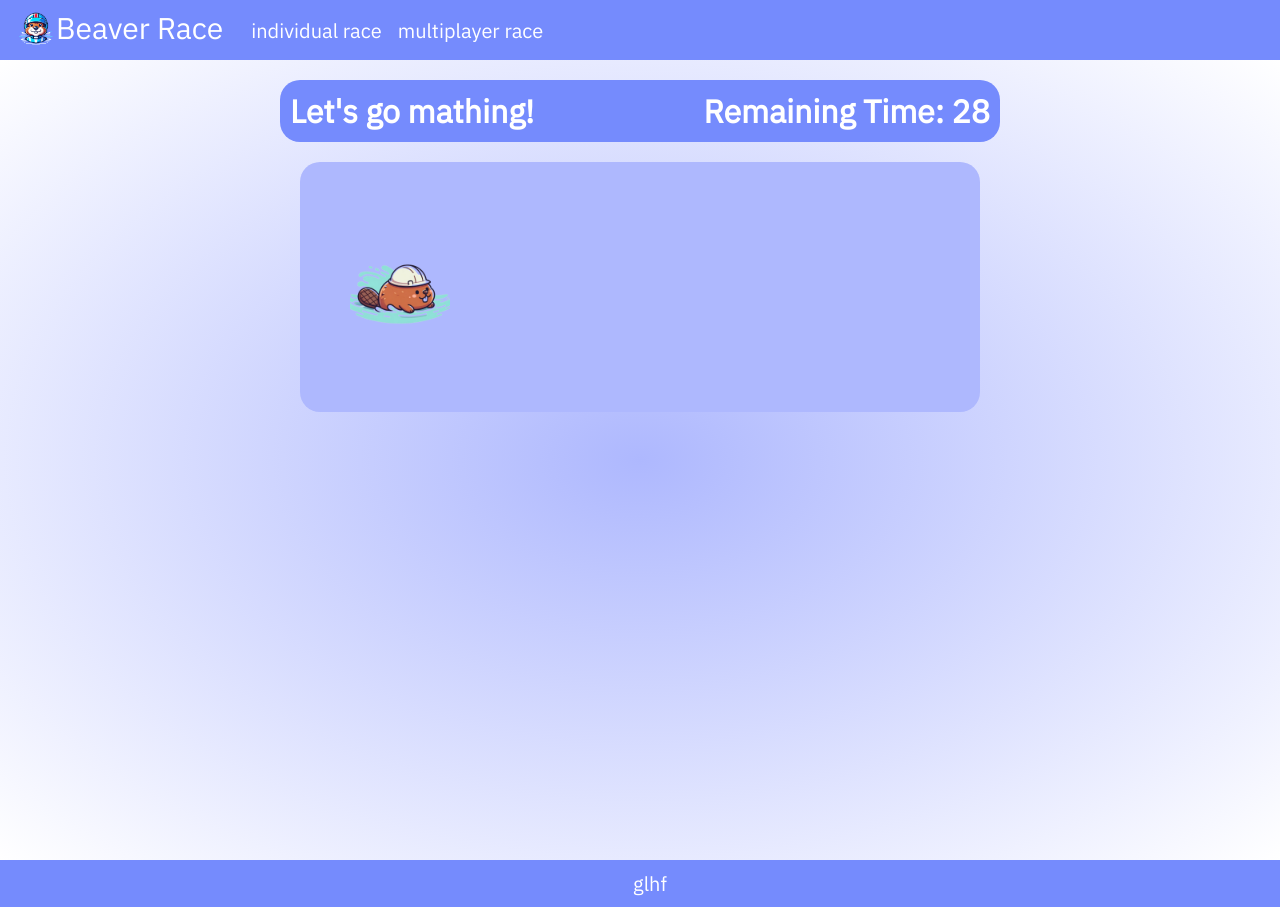
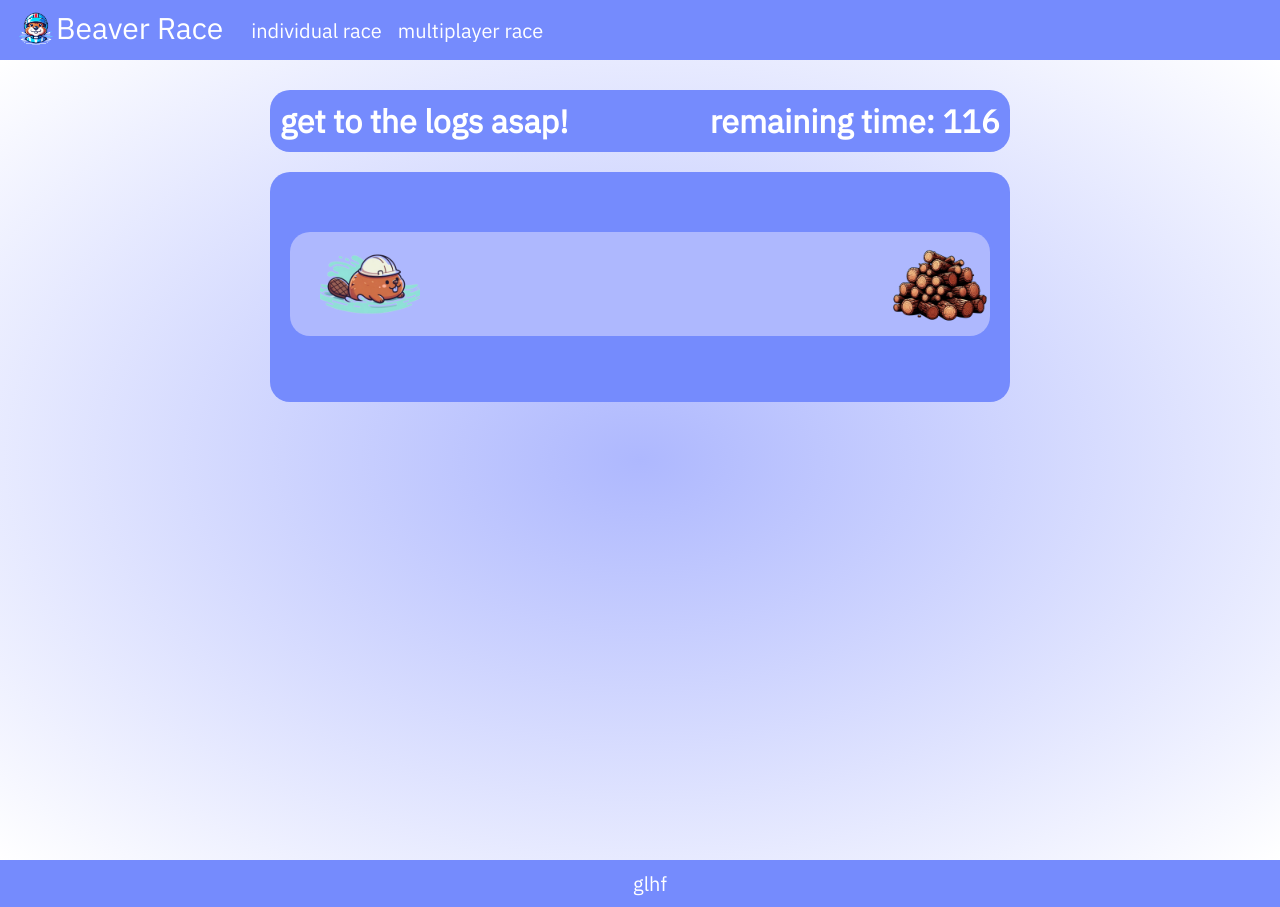
Before and after one commit to eddieqiao23/beaver-race, a React app: page /indiv in a window 1280 px wide. Built offline with nearby package versions, Linux system fonts and the light colour scheme; no server answers; the HTML template or start-up script is replaced by a standard one.

Commit message:
fixed leaderboard + fixed indiv

```diff
--- a/client/src/components/modules/Leaderboard.css
+++ b/client/src/components/modules/Leaderboard.css
@@ -44,3 +44,20 @@
     /* font-weight: bold; */
     margin-bottom:20px;
 }
+
+.Leaderboard-header {
+    display: flex;
+    justify-content: space-between;
+    align-items: center;
+}
+
+.Leaderboard-button {
+    border-radius: 10px;
+    background-color: var(--orange);
+    color: var(--white);
+    padding: 8px;
+    margin: 5px;
+    font-size: 18px;
+    margin-bottom: 10px;
+    margin-top:0px;
+}
--- a/client/src/components/modules/Leaderboard.js
+++ b/client/src/components/modules/Leaderboard.js
@@ -9,6 +9,7 @@ const Leaderboard = (props) => {
     const [topUsers, setTopUsers] = useState([]);
     const [userAvgScore, setUserAvgScore] = useState(0);
     const [userHighScore, setUserHighScore] = useState(0);
+    const [sortMethod, setSortMethod] = useState("avg");
 
     useEffect(() => {
       if (userId) {
@@ -22,17 +23,22 @@ const Leaderboard = (props) => {
     }, [userId]);
 
     useEffect(() => {
-        get("/api/get_top_users").then((res) => {
+        get("/api/get_top_users", { sortMethod: sortMethod }).then((res) => {
             setTopUsers(res.users);
         });
-    }, []);
+    }, [sortMethod, props.updateLeaderboard]);
 
     return (
         <div className="Leaderboard-container">
-            <div className="u-inlineBlock Leaderboard-title">
-                Leaderboard
+            <div className="Leaderboard-header">
+                <div className="u-inlineBlock Leaderboard-title">
+                    Leaderboard
+                </div>
+                <div className="u-inlineBlock Leaderboard-sort">
+                    <button className="u-pointer Leaderboard-button" onClick={() => setSortMethod("avg")}>sort by avg</button>
+                    <button className="u-pointer Leaderboard-button" onClick={() => setSortMethod("best")}>sort by best</button>
+                </div>
             </div>
-
             {userId ? (
                 <div className="Leaderboard-your-stats">
                     Your Stats: Avg {userAvgScore.toFixed(2)} q/s | Best {userHighScore.toFixed(2)} q/s
@@ -49,7 +55,7 @@ const Leaderboard = (props) => {
                         {index + 1}. {user.username}
                     </div>
                     <div className="u-inlineBlock">
-                        Avg {(user.pastGames.length === 0) ? 0 : user.averageScore.toFixed(2)} q/s | Best {(user.pastGames.length === 0) ? 0 : Math.max(...user.pastGames).toFixed(2)} q/s
+                        Avg {(user.pastGames.length === 0) ? 0 : (user.pastGames.reduce((a, b) => a + b, 0) / user.pastGames.length).toFixed(2)} q/s | Best {(user.pastGames.length === 0) ? 0 : Math.max(...user.pastGames).toFixed(2)} q/s
                     </div>
                 </div>
             ))}
--- a/client/src/components/pages/Home.js
+++ b/client/src/components/pages/Home.js
@@ -24,6 +24,7 @@ const Home = (props) => {
     const [showSuccess, setShowSuccess] = useState(false);
     const [showFailure, setShowFailure] = useState(false);
     const [roundID, setRoundID] = useState("");
+    const [updateLeaderboard, setUpdateLeaderboard] = useState(false);
 
     let userId = props.userId;
 
@@ -55,6 +56,11 @@ const Home = (props) => {
         }
       });
     };
+
+    useEffect(() => {
+       setUpdateLeaderboard(true);
+       setUpdateLeaderboard(false);
+    }, [current_username]);
 
     const getRandomProblem = () => {
         let sign = Math.floor(Math.random() * 2); // 0 = +, *, 1 = -, /
@@ -188,7 +194,7 @@ const Home = (props) => {
                   </div>
               </div>
               <div className="Home-main-rounded-div Home-headline-text Home-leaderboard">
-                  <Leaderboard userId={userId}/>
+                  <Leaderboard userId={userId} updateLeaderboard={updateLeaderboard}/>
               </div>
           </div>
       </>
--- a/client/src/components/pages/Indiv.css
+++ b/client/src/components/pages/Indiv.css
@@ -21,7 +21,8 @@
     border-radius: 20px;
     background-color: var(--primary);
     color: var(--white);
-    margin-bottom: 20px;
+    margin: 20px;
+    margin-top: 10px;
     padding: 10px;
     font-size: 32px;
     font-weight: bold;
@@ -29,7 +30,7 @@
     display: flex;
     justify-content: space-between;
     align-items: center;
-    width: 700px;
+    width: 720px;
 }
 
 .Indiv-game-finished-container {
@@ -45,6 +46,8 @@
     padding-left: 30px;
     padding-right: 30px;
     border-radius: 20px;
+    color: var(--white);
+    padding-top: 10px;
 }
 
 .Indiv-play-again-button {
@@ -56,6 +59,7 @@
     padding-left: 100px;
     padding-right: 100px;
     margin-bottom: 20px;
+    margin-top: 10px;
 }
 
 .Indiv-leaderboard {
@@ -67,11 +71,27 @@
     height: auto;
 }
 
+.Indiv-beaver-river {
+    background-color: var(--primary);
+    border-radius: 20px;
+    padding-top: 40px;
+    padding-bottom: 40px;
+    margin: 20px;
+    height: 150px;
+}
+
 .Indiv-beaver-bar {
     background-color: var(--primary--dim);
     border-radius: 20px;
-    padding-top: 80px;
-    padding-bottom: 20px;
+    /* padding: 10px; */
     margin: 20px;
-    height: 150px;
+    /* height: 150px; */
+    display: flex;
+    justify-content: space-between;
+    align-items: center;
 }
+
+.Indiv-log-image {
+    width: 100px;
+    height: auto;
+}
--- a/client/src/components/pages/Indiv.js
+++ b/client/src/components/pages/Indiv.js
@@ -6,6 +6,7 @@ import RoundEndScoreboard from "../modules/RoundEndScoreboard.js";
 import { Link } from "react-router-dom";
 
 import beaver_image from "../../public/assets/beavers/beaver_picture.png";
+import logs from "../../public/assets/beavers/logs.png";
 
 import "../../utilities.css";
 import "./Indiv.css";
@@ -44,15 +45,19 @@ const getRandomProblem = () => {
 // Page that displays all elements of a multiplayer race
 const Indiv = (props) => {
     // const [currProblem, setCurrProblem] = useState(0);
-    let round_time = 30;
-    let pre_match_time = 3;
+    let round_time = 120;
+    let pre_match_time = 1;
+    let num_problems = 10;
     const [roundTimer, setRoundTimer] = useState(round_time+pre_match_time);
     const [preMatchTimer, setPreMatchTimer] = useState(pre_match_time);
     const [newProblemSetID, setNewProblemSetID] = useState("");
     const [newRoundID, setNewRoundID] = useState("");
     const [gameStarted, setGameStarted] = useState(false);
     const [gameFinished, setGameFinished] = useState(false);
+    const [qpsScore, setQpsScore] = useState(0);
     const [score, setScore] = useState(0);
+    const [notUpdatedGame, setNotUpdatedGame] = useState(true);
+    const [updateLeaderboard, setUpdateLeaderboard] = useState(false);
 
     let userId = props.userId;
 
@@ -62,7 +67,7 @@ const Indiv = (props) => {
         }, 1000);
 
         // Clear the interval when the timer reaches 0
-        if (preMatchTimer === 0) {
+        if (preMatchTimer <= 0) {
             clearInterval(intervalTimer);
             setGameStarted(true);
         }
@@ -73,11 +78,11 @@ const Indiv = (props) => {
 
     useEffect(() => {
         const intervalTimer = setInterval(() => {
-            setRoundTimer((roundTimer) => roundTimer - 1);
-        }, 1000);
+            setRoundTimer((roundTimer) => roundTimer - 0.01);
+        }, 10);
 
         // Clear the interval when the timer reaches 0
-        if (roundTimer === 0) {
+        if (roundTimer <= 0) {
             clearInterval(intervalTimer);
             setGameFinished(true);
             post("/api/delete_problem_set_by_id", { problem_set_id: newRoundID });
@@ -88,6 +93,12 @@ const Indiv = (props) => {
         // Cleanup the interval on component unmount
         return () => clearInterval(intervalTimer);
     }, [roundTimer]);
+
+    useEffect(() => {
+        if (score === num_problems) {
+            setGameFinished(true);
+        }
+    }, [score]);
 
     useEffect(() => {
         const handleKeyDown = (event) => {
@@ -105,10 +116,18 @@ const Indiv = (props) => {
     }, []);
 
     useEffect(() => {
-        if (gameFinished && userId) {
+        setQpsScore((score/(round_time-roundTimer)).toFixed(2));
+        if (gameFinished && userId && notUpdatedGame) {
             console.log(score, roundTimer);
-            post(`/api/update_user_pastgames`, { userId: userId, score: score, time: round_time});
-        }}, [gameFinished]);
+            post(`/api/update_user_pastgames`, { userId: userId, score: score, time: round_time-roundTimer});
+            setNotUpdatedGame(false);
+        }
+    }, [gameFinished]);
+
+    useEffect(() => {
+       setUpdateLeaderboard(true);
+       setUpdateLeaderboard(false);
+    }, [notUpdatedGame]);
 
     useEffect(() => {
         const createProblemSetAndRound = async () => {
@@ -163,7 +182,8 @@ const Indiv = (props) => {
             {gameFinished ? (
                 <>
                     <div className="Indiv-game-finished-container">
-                        <RoundEndScoreboard multiplayer={false} scores={scores} />
+                        {/* <RoundEndScoreboard multiplayer={false} scores={scores} /> */}
+                        Score: {qpsScore} q/s
                         <button
                             className="u-pointer Indiv-play-again-button"
                             onClick={() => {location.reload();}}>
@@ -171,28 +191,33 @@ const Indiv = (props) => {
                         </button>
                     </div>
                     <div className="Indiv-leaderboard Home-main-rounded-div Home-headline-text Home-leaderboard">
-                        <Leaderboard userId={userId}/>
+                        <Leaderboard userId={userId} updateLeaderboard={updateLeaderboard}/>
                     </div>
                 </>
             ) : (
                 <div className="Indiv-game">
                     {!gameStarted || newRoundID === "" ? (
                         <div className="Indiv-preMatchTimer">
-                            Round Starting In {preMatchTimer}
+                            round starting in {preMatchTimer}
                         </div>
                     ) : (
                         <div>
                             <div className="Indiv-roundTimer Indiv-headline-text">
                                 <div className="u-inlineBlock">
-                                    Let's go mathing!
+                                    get to the logs asap!
                                 </div>
                                 <div className="u-inlineBlock">
-                                    Remaining Time: {roundTimer}
+                                    remaining time: {roundTimer.toFixed(0)}
                                 </div>
                             </div>
-                            <div className="Indiv-beaver-bar">
-                                <div style={{ marginLeft: `${score*20 + 50}px` }}>
-                                    <img src={beaver_image} className="Indiv-beaver-image" />
+                            <div className="Indiv-beaver-river">
+                                <div className="Indiv-beaver-bar">
+                                    <div style={{ marginLeft: `${score*50 + 30}px` }}>
+                                        <img src={beaver_image} className="Indiv-beaver-image" />
+                                    </div>
+                                    <div className="Indiv-log">
+                                        <img src={logs} className="Indiv-log-image" />
+                                    </div>
                                 </div>
                             </div>
                             {/* <Timer />  */}
```
Also changed, not shown: client/src/public/assets/beavers/logs.png (added), 1 other file (tests, documents, lock files or other folders).
